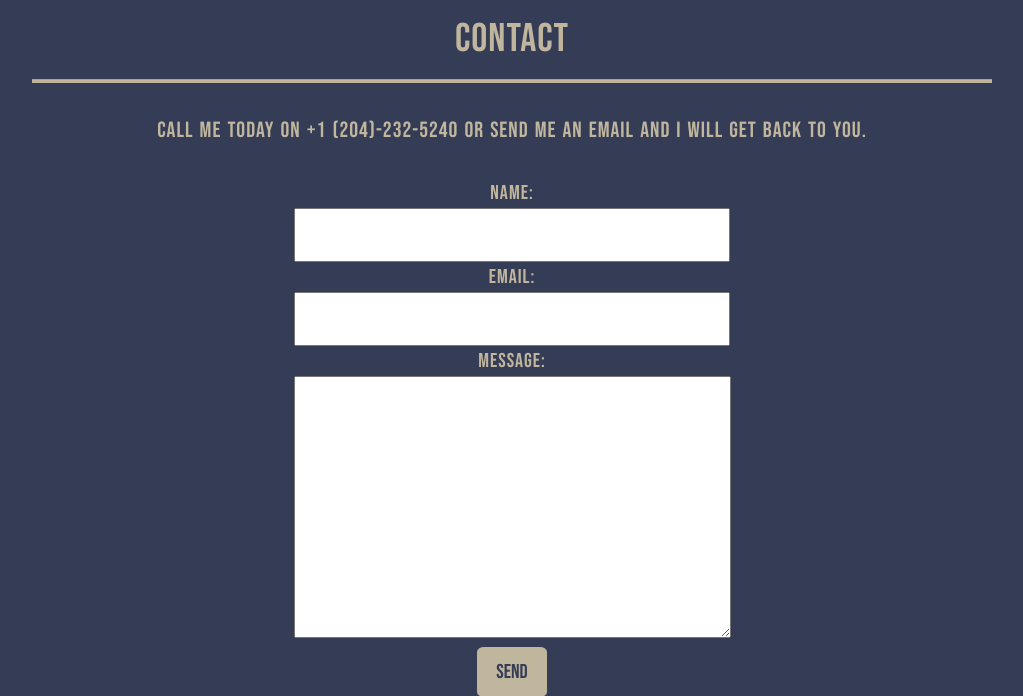
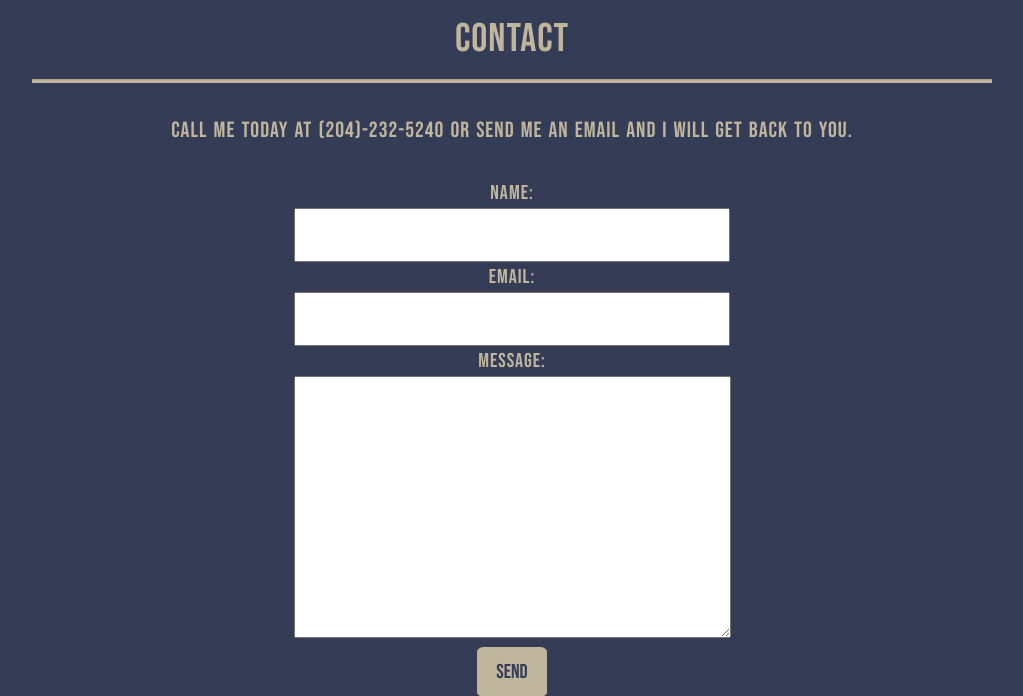
Before and after one commit to cnridley/ty-jolly-new, a Django app: page /contact/contact in a window 1280 px wide. Shown: the part 176-872 px from the top of that part, without its empty margins (128-1151 px from the left). Run offline with Django 3.2, Linux system fonts and the light colour scheme; the page is wider than the window, and the part outside it is not shown; some libraries are stand-ins or nearby versions; some web fonts are replaced.

Commit message:
set up ty emails

```diff
--- a/contact/templates/contact.html
+++ b/contact/templates/contact.html
@@ -6,7 +6,7 @@
 <hr>
 <div class="row container-fluid ThirdParagraph">
     <p>
-        Call me today on <a href="tel:+1 (204)-232-5240">+1 (204)-232-5240</a> or send me an email and I will get back to you.
+        Call me today at <a href="tel:+1 (204)-232-5240">(204)-232-5240</a> or send me an email and I will get back to you.
     </p>
 </div>
 <div class="row contact">
--- a/templates/base.html
+++ b/templates/base.html
@@ -29,7 +29,7 @@
 </script>
 <script type="text/javascript">
    (function(){
-      emailjs.init("user_bU2ZgEMXPJg08JRj46nQ2");
+      emailjs.init("user_FKHL5yaL8aPNWmAyq5Ed1");
    })();
 </script>
 <script type="text/javascript">
```
Also changed, not shown: db.sqlite3, media/IMG_2106_DkTOhsj.JPG (added).
